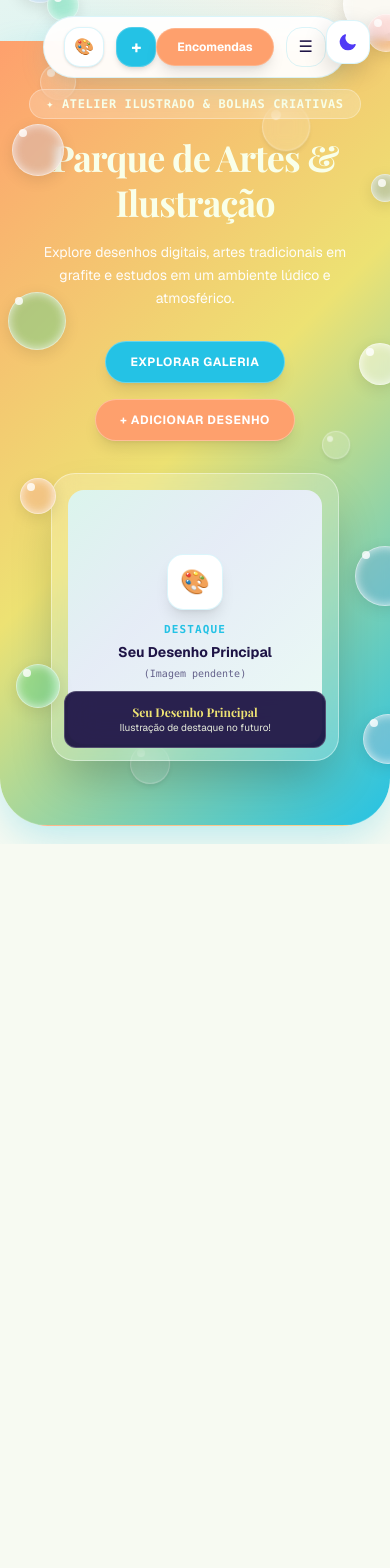
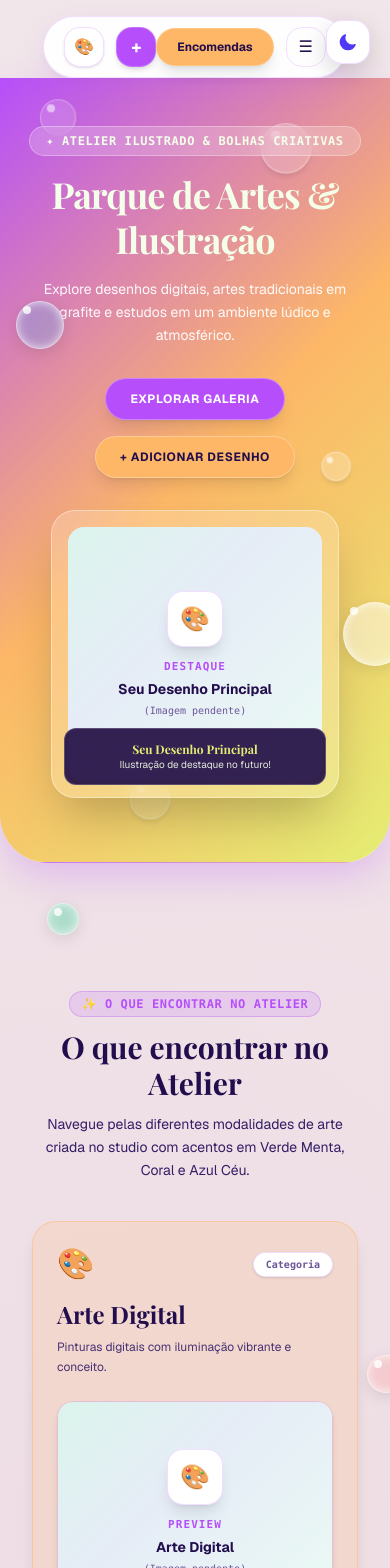
Before and after one commit to Kiri-F33/MyWebSite, a Next.js app: page / in a window 390 px wide. Shown: the top 1568 px of the page. Before the commit the page ends 844 px from the top, so only its background shows below. Built offline with nearby package versions, Linux system fonts and the light colour scheme; a web font is replaced by a local one.

Commit message:
Apply smooth 1000ms blur+scale scroll reveal transitions and new Hyper Magenta & Sunlit Clay color palette

```diff
--- a/src/app/globals.css
+++ b/src/app/globals.css
@@ -3,50 +3,50 @@
 :root,
 html[data-theme="light"] {
   /* Palette based on user image reference */
-  --beige: #F9FFE9;
-  --tangerine: #FEA06D;
-  --amber: #EDE273;
-  --sky-surge: #24C2E5;
-  --vivid-royal: #4125A7;
+  --honeydew: #F4FFE9;
+  --sunlit-clay: #FDB767;
+  --lime-cream: #E4ED73;
+  --hyper-magenta: #B64FFB;
+  --indigo-bloom: #5525A7;
 
   /* Light Theme Palette Tokens */
-  --bg-page: #F7FAF2;
+  --bg-page: #F7FCF0;
   --bg-card: #FFFFFF;
   --bg-nav: rgba(255, 255, 255, 0.94);
-  --bg-banner: linear-gradient(135deg, #FEA06D 0%, #EDE273 50%, #24C2E5 100%);
+  --bg-banner: linear-gradient(135deg, #B64FFB 0%, #FDB767 50%, #E4ED73 100%);
   --bg-input: #F8FAFC;
-  --text-title: #1E1446;
-  --text-body: #2D2B52;
-  --text-muted: #64618A;
-  --text-accent: #24C2E5;
-  --border-card: rgba(36, 194, 229, 0.16);
-  --shadow-card: 0 10px 30px -5px rgba(36, 194, 229, 0.18), 0 4px 12px rgba(0, 0, 0, 0.03);
-  --badge-author-bg: rgba(30, 20, 70, 0.9);
-  --badge-author-text: #F9FFE9;
+  --text-title: #230E4D;
+  --text-body: #351E66;
+  --text-muted: #6C5599;
+  --text-accent: #B64FFB;
+  --border-card: rgba(182, 79, 251, 0.18);
+  --shadow-card: 0 10px 30px -5px rgba(182, 79, 251, 0.2), 0 4px 12px rgba(0, 0, 0, 0.03);
+  --badge-author-bg: rgba(35, 14, 77, 0.9);
+  --badge-author-text: #F4FFE9;
 }
 
 html[data-theme="dark"] {
   /* Palette based on user image reference */
-  --beige: #F9FFE9;
-  --tangerine: #FEA06D;
-  --amber: #EDE273;
-  --sky-surge: #24C2E5;
-  --vivid-royal: #4125A7;
+  --honeydew: #F4FFE9;
+  --sunlit-clay: #FDB767;
+  --lime-cream: #E4ED73;
+  --hyper-magenta: #B64FFB;
+  --indigo-bloom: #5525A7;
 
-  /* Dark Theme Palette Tokens (Deep Vivid Royal & Sky Surge Glow) */
-  --bg-page: #150A3C;
-  --bg-card: #251463;
-  --bg-nav: rgba(37, 20, 99, 0.92);
-  --bg-banner: linear-gradient(135deg, #4125A7 0%, #24C2E5 60%, #FEA06D 100%);
-  --bg-input: #150A3C;
-  --text-title: #F9FFE9;
-  --text-body: #E4E2F5;
-  --text-muted: #A8A3D4;
-  --text-accent: #24C2E5;
-  --border-card: rgba(36, 194, 229, 0.28);
-  --shadow-card: 0 12px 35px -5px rgba(21, 10, 60, 0.7), 0 0 20px rgba(36, 194, 229, 0.12);
-  --badge-author-bg: rgba(21, 10, 60, 0.95);
-  --badge-author-text: #F9FFE9;
+  /* Dark Theme Palette Tokens (Deep Indigo Bloom & Hyper Magenta Glow) */
+  --bg-page: #1E0A40;
+  --bg-card: #2D125C;
+  --bg-nav: rgba(45, 18, 92, 0.92);
+  --bg-banner: linear-gradient(135deg, #5525A7 0%, #B64FFB 50%, #FDB767 100%);
+  --bg-input: #1E0A40;
+  --text-title: #F4FFE9;
+  --text-body: #E8E2F7;
+  --text-muted: #B7A8D9;
+  --text-accent: #B64FFB;
+  --border-card: rgba(182, 79, 251, 0.3);
+  --shadow-card: 0 12px 35px -5px rgba(30, 10, 64, 0.75), 0 0 20px rgba(182, 79, 251, 0.15);
+  --badge-author-bg: rgba(30, 10, 64, 0.95);
+  --badge-author-text: #F4FFE9;
 }
 
 @theme inline {
@@ -54,9 +54,8 @@ html[data-theme="dark"] {
   --font-serif: var(--font-playfair), Georgia, serif;
 }
 
-html, body {
+html {
   scroll-behavior: smooth;
-  height: 100%;
 }
 
 body {
@@ -75,16 +74,16 @@ body {
 
 html[data-theme="dark"] .theme-bg-gradient {
   background:
-    radial-gradient(circle at 15% 15%, rgba(36, 194, 229, 0.15) 0%, transparent 45%),
-    radial-gradient(circle at 85% 25%, rgba(254, 160, 109, 0.15) 0%, transparent 45%),
-    #150A3C;
+    radial-gradient(circle at 15% 15%, rgba(182, 79, 251, 0.18) 0%, transparent 45%),
+    radial-gradient(circle at 85% 25%, rgba(253, 183, 103, 0.15) 0%, transparent 45%),
+    #1E0A40;
 }
 
 html[data-theme="light"] .theme-bg-gradient {
   background:
-    radial-gradient(circle at 10% 10%, rgba(36, 194, 229, 0.12) 0%, transparent 40%),
-    radial-gradient(circle at 90% 20%, rgba(254, 160, 109, 0.12) 0%, transparent 45%),
-    #F7FAF2;
+    radial-gradient(circle at 10% 10%, rgba(182, 79, 251, 0.14) 0%, transparent 40%),
+    radial-gradient(circle at 90% 20%, rgba(253, 183, 103, 0.14) 0%, transparent 45%),
+    #F7FCF0;
 }
 
 /* Floating Dynamic Cards */
@@ -103,7 +102,7 @@ html[data-theme="light"] .theme-bg-gradient {
   background: var(--bg-banner);
   border-bottom-left-radius: 3rem;
   border-bottom-right-radius: 3rem;
-  box-shadow: 0 15px 40px -5px rgba(36, 194, 229, 0.3);
+  box-shadow: 0 15px 40px -5px rgba(182, 79, 251, 0.3);
 }
 
 .glass-pill-nav-navy {
@@ -172,18 +171,18 @@ html[data-theme="light"] .theme-bg-gradient {
   border-radius: 9999px;
   overflow: hidden;
   box-shadow: 0 10px 25px rgba(0, 0, 0, 0.15);
-  border: 4px solid rgba(249, 255, 233, 0.9);
+  border: 4px solid rgba(244, 255, 233, 0.9);
   transition: transform 0.4s ease, box-shadow 0.4s ease;
 }
 
 .bubble-art-circle:hover {
   transform: scale(1.08) translateY(-6px);
-  box-shadow: 0 15px 35px rgba(36, 194, 229, 0.35);
+  box-shadow: 0 15px 35px rgba(182, 79, 251, 0.35);
 }
 
 /* GPU Accelerated Smooth Section Transitions */
 .section-transition {
-  will-change: transform, opacity;
+  will-change: transform, opacity, filter;
   backface-visibility: hidden;
 }
 
@@ -197,6 +196,6 @@ html[data-theme="light"] .theme-bg-gradient {
 }
 
 ::-webkit-scrollbar-thumb {
-  background: var(--sky-surge);
+  background: var(--hyper-magenta);
   border-radius: 4px;
 }
--- a/src/app/page.tsx
+++ b/src/app/page.tsx
@@ -24,83 +24,75 @@ export default function Home() {
   const [isAddModalOpen, setIsAddModalOpen] = useState(false);
 
   return (
-    <div className="h-screen w-screen overflow-y-auto snap-y snap-mandatory scroll-smooth theme-bg-gradient transition-colors duration-300 flex flex-col relative">
+    <div className="min-h-screen theme-bg-gradient transition-colors duration-300 flex flex-col relative overflow-x-hidden">
       {/* Interactive Poppable Floating Bubbles Overlay */}
       <InteractiveBubbleOverlay />
 
       {/* Top Navbar */}
       <Navbar onOpenAddModal={() => setIsAddModalOpen(true)} />
 
-      {/* Hero Banner Section (Full Screen Viewport Snap) */}
-      <section className="min-h-screen w-full snap-start snap-always flex flex-col justify-center relative z-10 pt-16">
+      {/* Hero Banner Section */}
+      <section className="relative z-10 pt-4 pb-8">
         <AnimatedSectionWrapper animation="zoom-in">
           <CloudHeroBanner onOpenAddModal={() => setIsAddModalOpen(true)} />
         </AnimatedSectionWrapper>
       </section>
 
-      {/* Main Content Dashboard with Full Screen Viewport Sections & Snap-Y */}
-      <main className="flex-1 max-w-7xl mx-auto w-full relative z-10">
+      {/* Main Content Dashboard with Natural Smooth Scrolling & Distinct Blur Animations */}
+      <main className="flex-1 max-w-7xl mx-auto w-full px-4 sm:px-6 relative z-10 space-y-16 py-8">
 
-        {/* Section 1: 3 Pastel Category Pill Cards (Transition: Fade Up) */}
-        <section className="min-h-screen w-full snap-start snap-always flex flex-col justify-center px-4 sm:px-6 py-6">
+        {/* Section 1: 3 Pastel Category Pill Cards (Transition: Fade Up + Blur) */}
         <AnimatedSectionWrapper animation="fade-up" delayMs={50}>
           <CategoryPillCards />
         </AnimatedSectionWrapper>
+
         <SectionDivider icon="🌱" label="Mundo de Ilustrações" />
-        </section>
 
-        {/* Section 2: Circular Bubble Gallery (Transition: Zoom In) */}
-        <section className="min-h-screen w-full snap-start snap-always flex flex-col justify-center px-4 sm:px-6 py-6">
+        {/* Section 2: Circular Bubble Gallery (Transition: Zoom In + Blur) */}
         <AnimatedSectionWrapper animation="zoom-in" delayMs={50}>
           <BubbleGallery
             artworks={ARTWORKS_DATA}
             onSelectArtwork={art => setSelectedArtwork(art)}
           />
         </AnimatedSectionWrapper>
+
         <SectionDivider icon="🎨" label="Acervo Completo" />
-        </section>
 
-        {/* Section 3: Standard Gallery Grid Dashboard (Transition: Slide Left) */}
-        <section className="min-h-screen w-full snap-start snap-always flex flex-col justify-center px-4 sm:px-6 py-6">
+        {/* Section 3: Standard Gallery Grid Dashboard (Transition: Slide Left + Blur) */}
         <AnimatedSectionWrapper animation="slide-left" delayMs={50}>
           <ArtworkGrid
             artworks={ARTWORKS_DATA}
             onSelectArtwork={art => setSelectedArtwork(art)}
           />
         </AnimatedSectionWrapper>
+
         <SectionDivider icon="✦" label="Bastidores & Processo" />
-        </section>
 
-        {/* Section 4: Process Comparison Slider (Transition: Slide Right) */}
-        <section className="min-h-screen w-full snap-start snap-always flex flex-col justify-center px-4 sm:px-6 py-6">
+        {/* Section 4: Process Comparison Slider (Transition: Slide Right + Blur) */}
         <AnimatedSectionWrapper animation="slide-right" delayMs={50}>
           <ProcessSlider />
         </AnimatedSectionWrapper>
+
         <SectionDivider icon="✍️" label="Diário de Ateliê" />
-        </section>
 
-        {/* Section 5: Blog & Articles Section (Transition: Fade Up) */}
-        <section className="min-h-screen w-full snap-start snap-always flex flex-col justify-center px-4 sm:px-6 py-6">
+        {/* Section 5: Blog & Articles Section (Transition: Fade Up + Blur) */}
         <AnimatedSectionWrapper animation="fade-up" delayMs={50}>
           <BlogSection />
         </AnimatedSectionWrapper>
+
         <SectionDivider icon="✨" label="Sobre o Atelier" />
-        </section>
 
-        {/* Section 6: About Section (Transition: Slide Left) */}
-        <section className="min-h-screen w-full snap-start snap-always flex flex-col justify-center px-4 sm:px-6 py-6">
+        {/* Section 6: About Section (Transition: Slide Left + Blur) */}
         <AnimatedSectionWrapper animation="slide-left" delayMs={50}>
           <AboutSection />
         </AnimatedSectionWrapper>
+
         <SectionDivider icon="💌" label="Encomendas Personalizadas" />
-        </section>
 
-        {/* Section 7: Commission Form Section (Transition: Zoom In) */}
-        <section className="min-h-screen w-full snap-start snap-always flex flex-col justify-center px-4 sm:px-6 py-6">
+        {/* Section 7: Commission Form Section (Transition: Zoom In + Blur) */}
         <AnimatedSectionWrapper animation="zoom-in" delayMs={50}>
           <CommissionSection />
         </AnimatedSectionWrapper>
-        </section>
       </main>
 
       {/* Artwork Lightbox Modal */}
--- a/src/components/common/AnimatedSectionWrapper.tsx
+++ b/src/components/common/AnimatedSectionWrapper.tsx
@@ -21,14 +21,14 @@ export default function AnimatedSectionWrapper({
   const sectionRef = useRef<HTMLDivElement>(null);
 
   useEffect(() => {
-    // Bi-directional observer (animates on scroll down AND scroll up)
+    // Bi-directional observer with threshold for smooth enter & exit transitions
     const observer = new IntersectionObserver(
       ([entry]) => {
         setIsVisible(entry.isIntersecting);
       },
       {
-        threshold: 0.15,
-        rootMargin: '0px 0px -20px 0px',
+        threshold: 0.12,
+        rootMargin: '0px 0px -40px 0px',
       }
     );
 
@@ -47,20 +47,20 @@ export default function AnimatedSectionWrapper({
     if (!isVisible) {
       switch (animation) {
         case 'zoom-in':
-          return 'opacity-0 scale-90 translate-y-12';
+          return 'opacity-0 scale-85 translate-y-16 blur-md';
         case 'slide-left':
-          return 'opacity-0 -translate-x-20 translate-y-6';
+          return 'opacity-0 -translate-x-24 translate-y-8 blur-md';
         case 'slide-right':
-          return 'opacity-0 translate-x-20 translate-y-6';
+          return 'opacity-0 translate-x-24 translate-y-8 blur-md';
         case 'flip-up':
-          return 'opacity-0 -rotate-x-12 translate-y-16 scale-95';
+          return 'opacity-0 translate-y-20 scale-90 blur-lg';
         case 'fade-up':
         default:
-          return 'opacity-0 translate-y-16';
+          return 'opacity-0 translate-y-20 scale-95 blur-md';
       }
     }
 
-    return 'opacity-100 translate-y-0 translate-x-0 scale-100 rotate-x-0';
+    return 'opacity-100 translate-y-0 translate-x-0 scale-100 blur-none';
   };
 
   return (
@@ -68,7 +68,7 @@ export default function AnimatedSectionWrapper({
       ref={sectionRef}
       id={id}
       style={{ transitionDelay: `${delayMs}ms` }}
-      className={`transition-all duration-700 cubic-bezier(0.16, 1, 0.3, 1) transform section-transition ${getAnimationClasses()} ${className}`}
+      className={`transition-all duration-1000 cubic-bezier(0.16, 1, 0.3, 1) transform section-transition ${getAnimationClasses()} ${className}`}
     >
       {children}
     </div>
--- a/src/components/dashboard/CategoryPillCards.tsx
+++ b/src/components/dashboard/CategoryPillCards.tsx
@@ -7,17 +7,17 @@ export default function CategoryPillCards() {
   const { categoriesSection } = SITE_CONFIG;
 
   const cardStyles = [
-    { bg: 'rgba(254,160,109,0.15)', border: 'rgba(254,160,109,0.4)', btnBg: '#FEA06D', icon: '🎨' },
-    { bg: 'rgba(36,194,229,0.15)', border: 'rgba(36,194,229,0.4)', btnBg: '#24C2E5', icon: '🌊' },
-    { bg: 'rgba(237,226,115,0.18)', border: 'rgba(237,226,115,0.5)', btnBg: '#EDE273', icon: '✨' },
+    { bg: 'rgba(253,183,103,0.18)', border: 'rgba(253,183,103,0.45)', btnBg: '#FDB767', icon: '🎨', textColor: '#FFFFFF' },
+    { bg: 'rgba(182,79,251,0.18)', border: 'rgba(182,79,251,0.45)', btnBg: '#B64FFB', icon: '🔮', textColor: '#FFFFFF' },
+    { bg: 'rgba(228,237,115,0.22)', border: 'rgba(228,237,115,0.55)', btnBg: '#E4ED73', icon: '🍋', textColor: '#230E4D' },
   ];
 
   return (
-    <section className="py-10 max-w-7xl mx-auto px-4 sm:px-6">
+    <section className="py-6 max-w-7xl mx-auto px-4 sm:px-6">
       {/* Header */}
       <div className="text-center max-w-2xl mx-auto mb-10">
         <span className="px-3 py-1 rounded-full font-mono text-xs font-semibold uppercase tracking-wider inline-block mb-3 border"
-          style={{ background: 'rgba(36,194,229,0.15)', borderColor: 'rgba(36,194,229,0.3)', color: 'var(--text-accent)' }}
+          style={{ background: 'rgba(182,79,251,0.15)', borderColor: 'rgba(182,79,251,0.3)', color: 'var(--text-accent)' }}
         >
           ✨ {categoriesSection.title}
         </span>
@@ -29,11 +29,10 @@ export default function CategoryPillCards() {
         </p>
       </div>
 
-      {/* 3 Pastel Category Pill Cards */}
+      {/* 3 Category Pill Cards */}
       <div className="grid grid-cols-1 md:grid-cols-3 gap-8 mb-8">
         {categoriesSection.cards.map((card, idx) => {
           const style = cardStyles[idx % cardStyles.length];
-          const isYellowBtn = style.btnBg === '#EDE273';
 
           return (
             <div
@@ -69,7 +68,7 @@ export default function CategoryPillCards() {
                 className="w-full py-3 rounded-2xl font-bold text-xs uppercase tracking-wider text-center block shadow-md hover:brightness-110 transition-all"
                 style={{
                   background: style.btnBg,
-                  color: isYellowBtn ? '#1E1446' : '#FFFFFF',
+                  color: style.textColor,
                 }}
               >
                 Explorar
--- a/src/components/dashboard/FeatureCards.tsx
+++ b/src/components/dashboard/FeatureCards.tsx
@@ -10,7 +10,7 @@ export default function FeatureCards() {
       desc: 'Ilustrações autorais e estudos visuais focados em expressão.',
       icon: '🎨',
       link: '#sobre',
-      color: '#24C2E5', // Sky Surge
+      color: '#B64FFB', // Hyper Magenta
     },
     {
       number: '02',
@@ -18,7 +18,7 @@ export default function FeatureCards() {
       desc: 'Siga no Instagram, ArtStation e Behance para novidades.',
       icon: '📷',
       link: SOCIAL_LINKS.instagram.url,
-      color: '#FEA06D', // Tangerine Dream
+      color: '#FDB767', // Sunlit Clay
     },
     {
       number: '03',
@@ -26,7 +26,7 @@ export default function FeatureCards() {
       desc: 'Solicite seu desenho personalizado em formato digital ou físico.',
       icon: '✨',
       link: '#encomendas',
-      color: '#EDE273', // Pale Amber
+      color: '#E4ED73', // Lime Cream
     }
   ];
 
--- a/src/components/hero/CloudHeroBanner.tsx
+++ b/src/components/hero/CloudHeroBanner.tsx
@@ -49,11 +49,11 @@ export default function CloudHeroBanner({ onOpenAddModal }: CloudHeroBannerProps
       <div className="max-w-6xl mx-auto grid grid-cols-1 lg:grid-cols-12 gap-8 items-center relative z-10">
         {/* Left Text */}
         <div className="lg:col-span-7 space-y-4 text-center lg:text-left">
-          <span className="inline-block px-4 py-1.5 rounded-full bg-white/20 backdrop-blur-md text-[#F9FFE9] text-xs font-mono font-semibold tracking-wider border border-white/30">
+          <span className="inline-block px-4 py-1.5 rounded-full bg-white/20 backdrop-blur-md text-[#F4FFE9] text-xs font-mono font-semibold tracking-wider border border-white/30">
             {hero.badge}
           </span>
 
-          <h1 className="font-serif text-4xl sm:text-6xl font-bold tracking-tight text-[#F9FFE9] leading-tight">
+          <h1 className="font-serif text-4xl sm:text-6xl font-bold tracking-tight text-[#F4FFE9] leading-tight">
             {hero.title}
           </h1>
 
@@ -64,14 +64,14 @@ export default function CloudHeroBanner({ onOpenAddModal }: CloudHeroBannerProps
           <div className="pt-4 flex flex-wrap items-center justify-center lg:justify-start gap-4">
             <a
               href="#galeria-bolhas"
-              className="px-6 py-3 rounded-full bg-[#24C2E5] text-white font-bold text-xs uppercase tracking-wider shadow-lg hover:brightness-110 transition-all active:scale-95 border border-white/30"
+              className="px-6 py-3 rounded-full bg-[#B64FFB] text-white font-bold text-xs uppercase tracking-wider shadow-lg hover:brightness-110 transition-all active:scale-95 border border-white/30"
             >
               {hero.btnExplore}
             </a>
 
             <button
               onClick={onOpenAddModal}
-              className="px-6 py-3 rounded-full bg-[#FEA06D] text-white font-bold text-xs uppercase tracking-wider shadow-lg hover:brightness-110 transition-all active:scale-95 border border-white/30"
+              className="px-6 py-3 rounded-full bg-[#FDB767] text-[#230E4D] font-bold text-xs uppercase tracking-wider shadow-lg hover:brightness-110 transition-all active:scale-95 border border-white/30"
             >
               {hero.btnAddArt}
             </button>
@@ -82,9 +82,9 @@ export default function CloudHeroBanner({ onOpenAddModal }: CloudHeroBannerProps
         <div className="lg:col-span-5 flex justify-center lg:justify-end">
           <div className="relative w-72 h-72 sm:w-80 sm:h-80 rounded-3xl bg-white/20 backdrop-blur-md border border-white/40 p-4 shadow-2xl overflow-hidden flex flex-col items-center justify-center text-center">
             <ArtworkPlaceholder title={hero.placeholderTitle} category="Destaque" className="rounded-2xl h-full w-full" />
-            <div className="absolute bottom-3 left-3 right-3 p-3 rounded-xl bg-[#150A3C]/90 backdrop-blur-md border border-white/20 text-white">
-              <p className="font-serif text-xs font-bold text-[#EDE273]">{hero.placeholderTitle}</p>
-              <p className="text-[10px] text-[#F9FFE9] opacity-90">{hero.placeholderSubtitle}</p>
+            <div className="absolute bottom-3 left-3 right-3 p-3 rounded-xl bg-[#1E0A40]/90 backdrop-blur-md border border-white/20 text-white">
+              <p className="font-serif text-xs font-bold text-[#E4ED73]">{hero.placeholderTitle}</p>
+              <p className="text-[10px] text-[#F4FFE9] opacity-90">{hero.placeholderSubtitle}</p>
             </div>
           </div>
         </div>
--- a/src/components/layout/Navbar.tsx
+++ b/src/components/layout/Navbar.tsx
@@ -42,7 +42,7 @@ export default function Navbar({ onOpenAddModal }: NavbarProps) {
 
           <button
             onClick={onOpenAddModal}
-            className="w-10 h-10 rounded-2xl bg-[#24C2E5] hover:brightness-110 text-white flex items-center justify-center font-bold text-lg shadow-md transition-all active:scale-95 border border-white/20"
+            className="w-10 h-10 rounded-2xl bg-[#B64FFB] hover:brightness-110 text-white flex items-center justify-center font-bold text-lg shadow-md transition-all active:scale-95 border border-white/20"
             title={SITE_CONFIG.hero.btnAddArt}
           >
             +
@@ -85,7 +85,7 @@ export default function Navbar({ onOpenAddModal }: NavbarProps) {
 
           <a
             href="#encomendas"
-            className="px-5 py-2.5 rounded-full bg-[#FEA06D] hover:brightness-110 text-white text-xs font-bold shadow-lg transition-all active:scale-95 border border-white/20"
+            className="px-5 py-2.5 rounded-full bg-[#FDB767] hover:brightness-110 text-[#230E4D] text-xs font-bold shadow-lg transition-all active:scale-95 border border-white/20"
           >
             Encomendas
           </a>
```
Also changed, not shown: src/components/dashboard/SearchChips.tsx (+5 -5 lines), src/components/gallery/BubbleGallery.tsx (+8 -8 lines), src/components/sections/CommissionSection.tsx (+9 -9 lines). Lines whose indentation alone changed are shown as unchanged.
